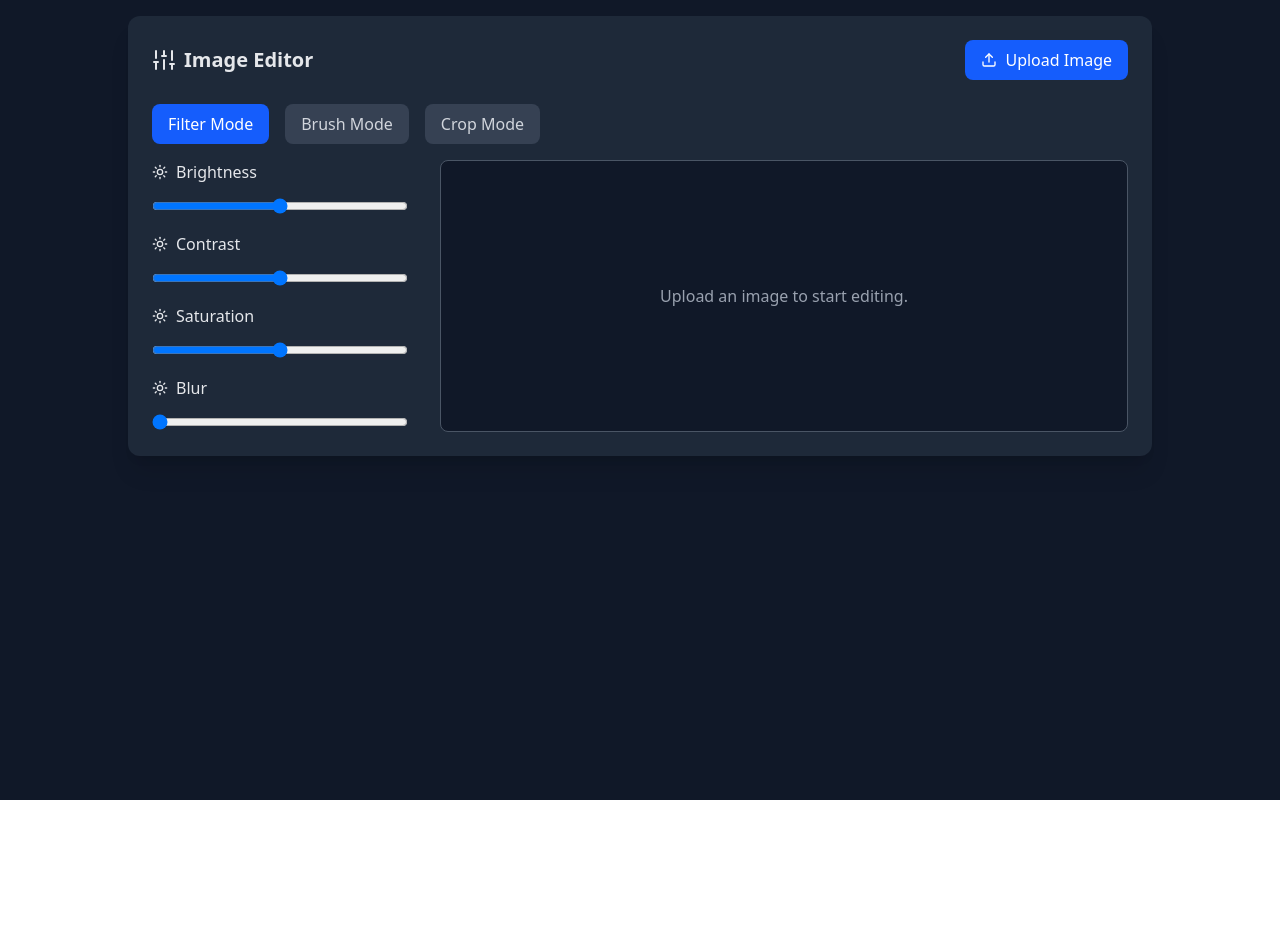
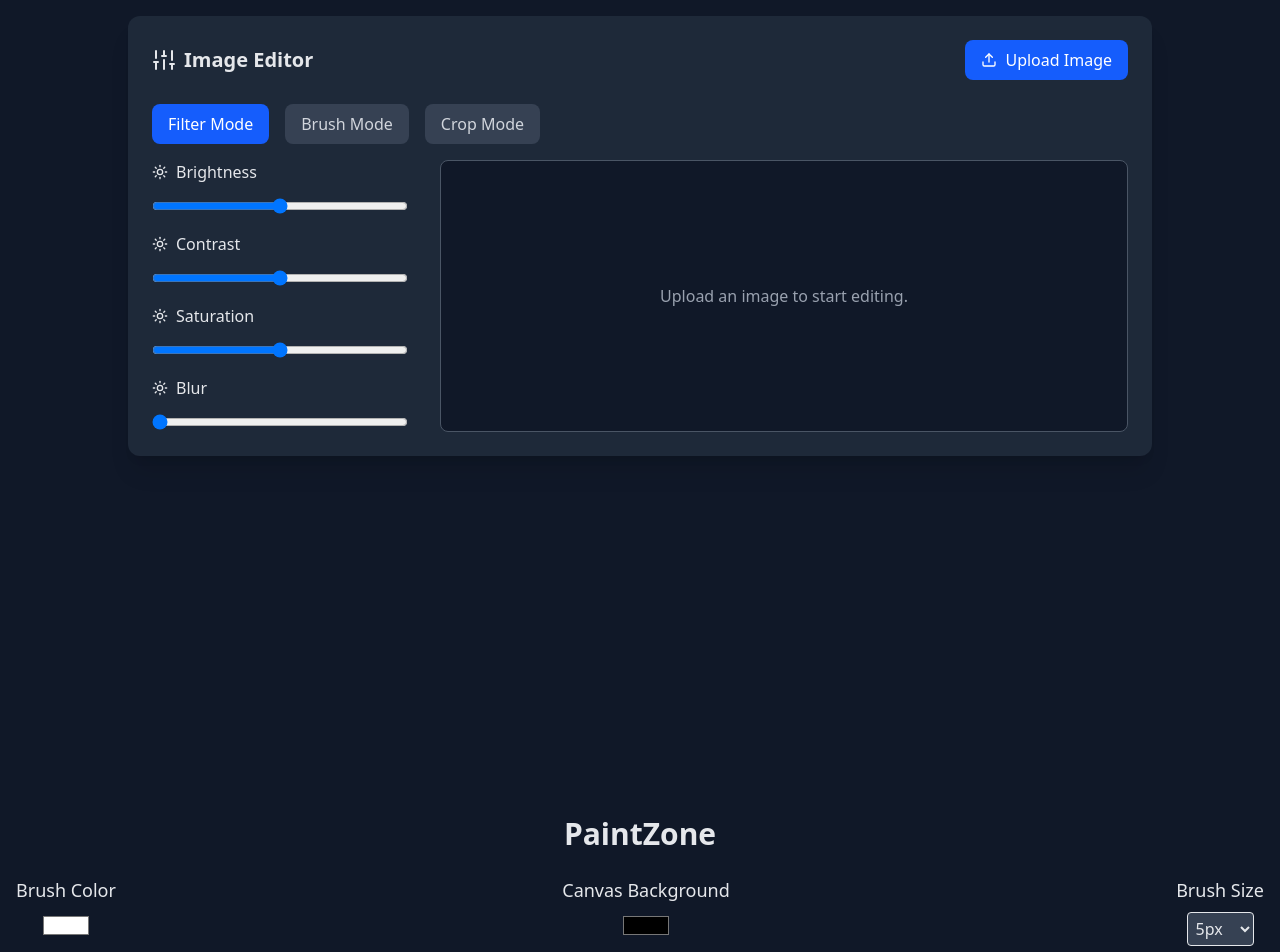
Before and after one commit to bismaysarangi/graphiQue, a React (Vite) app: page / in a window 1280 px wide. Shown: the top 952 px of the page. Before the commit the page ends 800 px from the top, so only its background shows below. Built offline with nearby package versions, Linux system fonts and the light colour scheme.

Commit message:
Revert "bismay is . . ."
This reverts commit 743e049905be2e01e3e27f491b0a1df62ef86d8f.

```diff
--- a/src/App.jsx
+++ b/src/App.jsx
@@ -6,6 +6,7 @@ import { Edit } from "lucide-react";
 const App = () => {
   return <div className="">
     <EditImage />
+    <PaintZone />
   </div>;
 };
 
```
